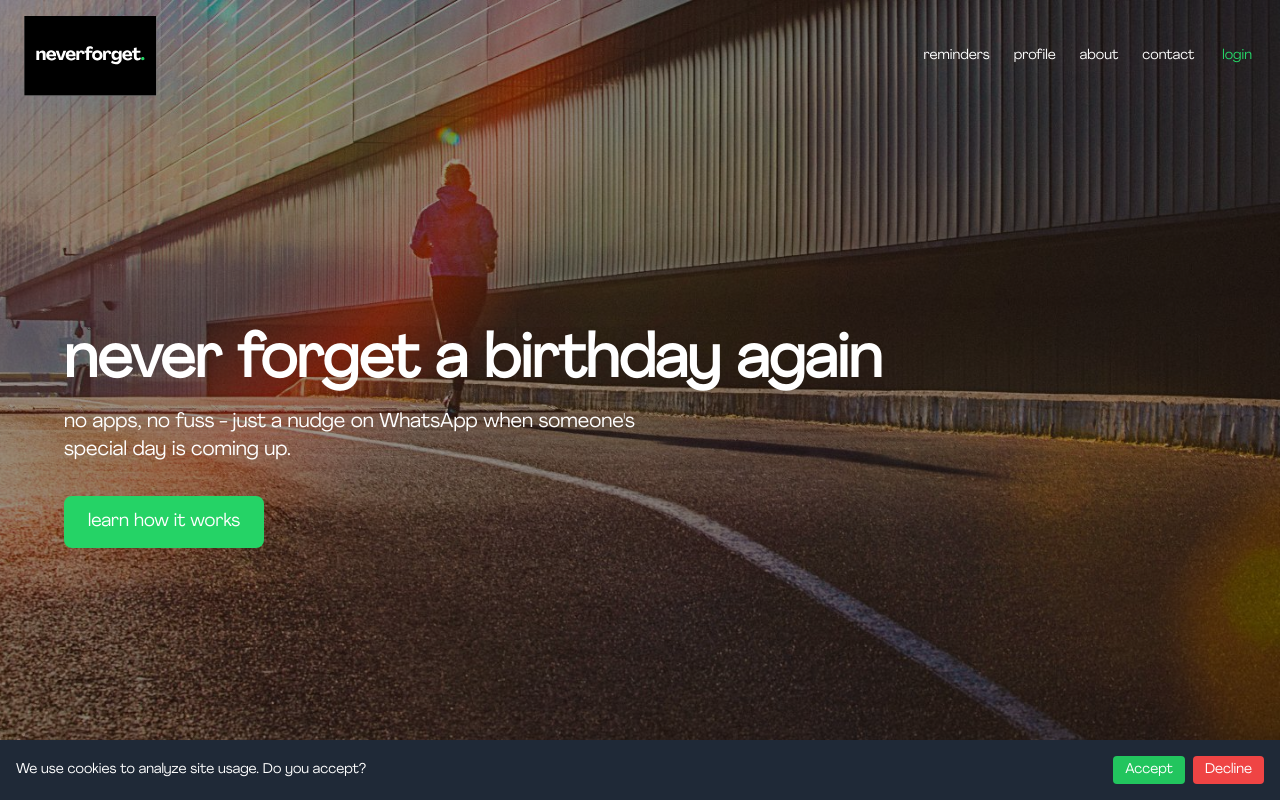
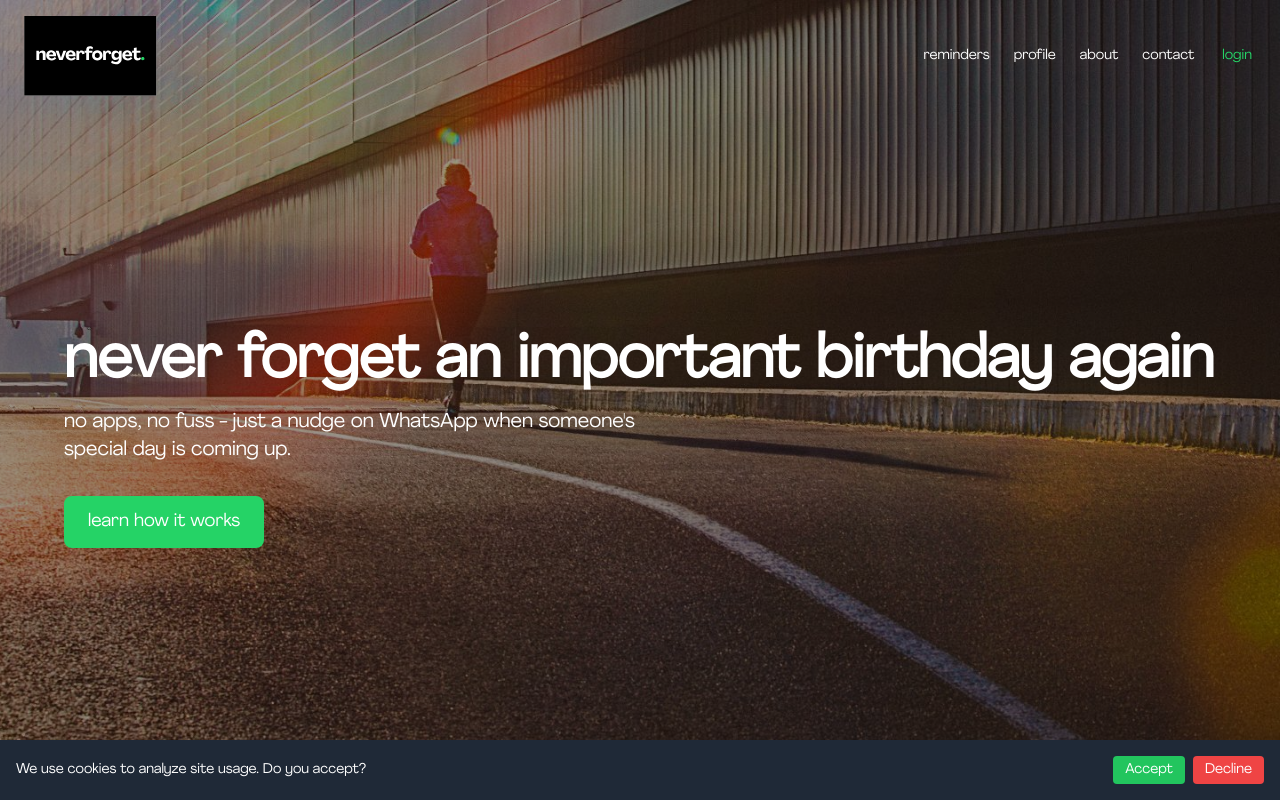
Before and after one commit to TemperateGrassland/never-forget, a Next.js app: page / in a window 1280 px wide. Shown: the top 800 px of the page. Built offline with nearby package versions, Linux system fonts and the light colour scheme; no server answers.

Commit message:
udpate tagline

```diff
--- a/src/app/page.tsx
+++ b/src/app/page.tsx
@@ -41,7 +41,7 @@ export default function HomePage() {
 
     <div className="relative z-10 flex flex-col items-start justify-center text-left h-full px-4 sm:px-6 md:px-8 lg:px-16 pt-16 sm:pt-20">
       <h1 className="text-2xl sm:text-3xl md:text-4xl lg:text-6xl font-bold mb-3 sm:mb-4 text-white leading-tight">
-          never forget a birthday again
+          never forget an important birthday again
         </h1>
         <p className="text-base sm:text-lg md:text-xl text-white mb-6 sm:mb-8 max-w-lg sm:max-w-xl leading-relaxed">
           no apps, no fuss - just a nudge on WhatsApp when someone&apos;s special day is coming up.
```
